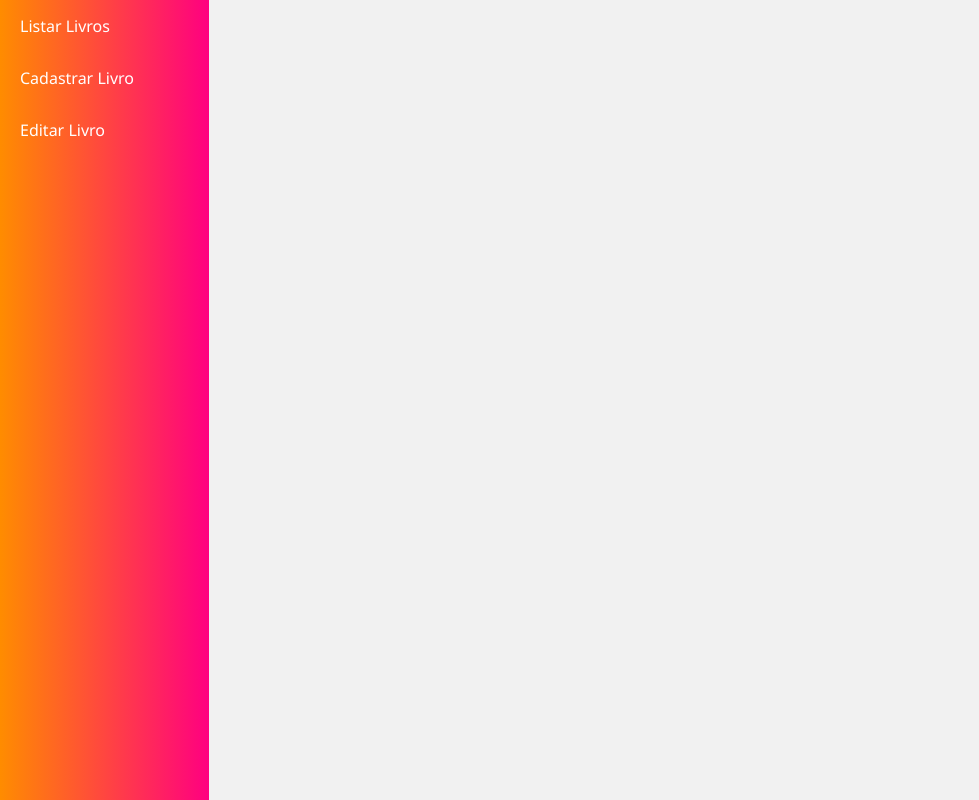
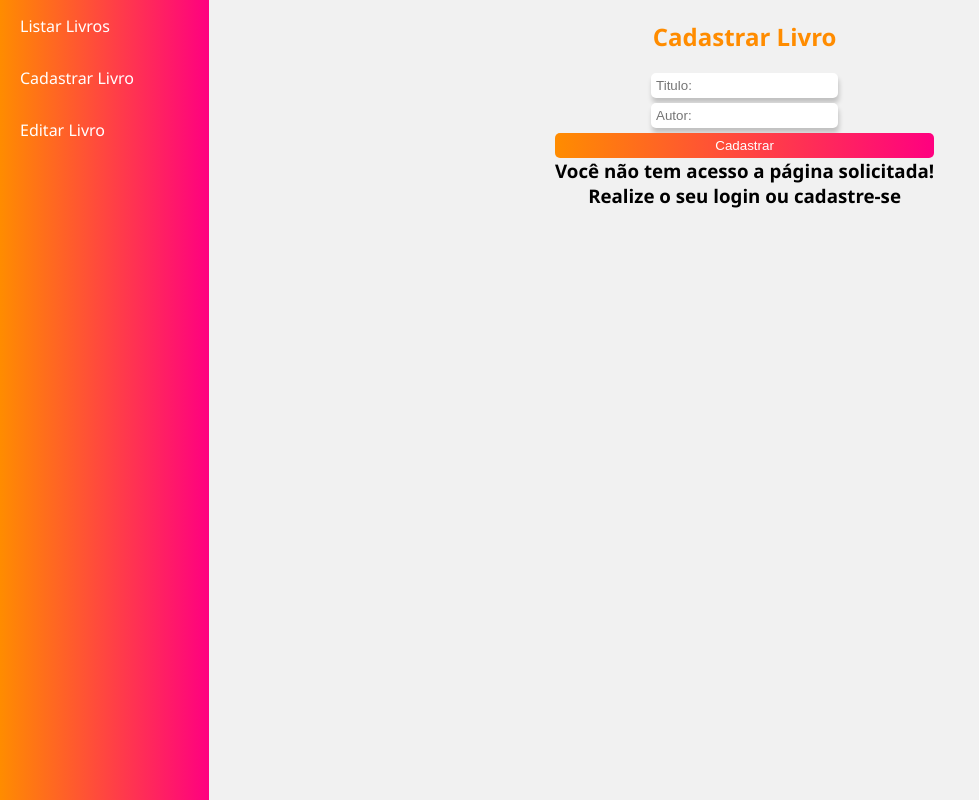
Before and after one commit to johnnykava/ProvaPHP_16-06, a PHP site: page /livro/novo_item.php?codigo=1 in a window 1280 px wide. Shown: the part 144-944 px from the top of the page, without its empty margins (0-979 px from the left). Run offline with PHP 8.4, Linux system fonts and the light colour scheme; the visitor is signed in with stand-in values (Sample User, id 1).

Commit message:
adicionando logica de cadastro de livro. E refatorando o codigo total

```diff
--- a/cadastrar.php
+++ b/cadastrar.php
@@ -66,5 +66,5 @@
     $_SESSION['usuario'] = $usuario;
     $_SESSION['email'] = $email;
 
-    header('location:dashboard.php');
+    header('location:livro/dashboard.php');
 ?>
--- a/cadastro.php
+++ b/cadastro.php
@@ -23,7 +23,7 @@
                 validar_codigo();
 
                 if(!empty($_SESSION)){
-                    header('location:dashboard.php');
+                    header('location:livro/dashboard.php');
                     exit();
                 }
             ?>
--- a/css/style.css
+++ b/css/style.css
@@ -141,16 +141,37 @@ nav{
 }
 
 .container-main{
-    width: 90%;
-    margin: 0 auto;
+    width: 100%;
+    display: flex;
+    justify-content: center;
+    align-items: center;
 }
 
-.section-lista-itens{
+.section-livros{
     text-align: center;
 }
 
-.section-lista-itens h1{
+.section-livros h1{
     color: #ff8c00;
     margin: 20px 0;
 }
+
+.section-livros input{
+    padding: 5px;
+    margin-bottom: 5px;
+
+    border: none;
+    border-radius: 5px;
+    box-shadow: 1px 5px 5px rgba(1, 1, 1, 0.2);
+}
+
+.section-livros button{
+    width: 100%;
+    padding: 5px;
+    border: none;
+    border-radius: 5px;
+    color: white;
+    background: linear-gradient(90deg, #ff8c00, #ff0080);
+    cursor: pointer;
+}
 /*==================================*/
--- a/function.php
+++ b/function.php
@@ -12,6 +12,11 @@
         return empty($_POST['usuario_cadastro']) ||
                empty($_POST['senha_cadastro']) ||
                empty($_POST['email_cadastro']);
+    }
+
+    function form_em_branco_item(){
+        return empty($_POST['nome']) ||
+               empty($_POST['autor']);
     }
 
     function validar_codigo(){
@@ -37,7 +42,7 @@
                 break;
 
             case 4:
-                $msg = "<h3>Ocorreu um erro ao se cadastrar. Por favor, contate
+                $msg = "<h3>Ocorreu um erro ao cadastrar. Por favor, contate
                         o suporte, ou tente novamente mais tarde</h3>";
                 break;
 
@@ -58,6 +63,10 @@
                         Acione o suporte ou tente novamente mais tarde</h3>";
                 break;
 
+            case 9:
+                $msg = "<h3>Cadastrado com Sucesso!</h3>";
+                break;
+
             default:
                 $msg = "";
                 break;
--- a/index.php
+++ b/index.php
@@ -17,7 +17,7 @@
                 validar_codigo();
 
                 if(!empty($_SESSION)){
-                    header('location:dashboard.php');
+                    header('location:livro/dashboard.php');
                     exit();
                 }
             ?>
--- a/itens.php
+++ b/livro/listar_itens.php
@@ -1,6 +1,8 @@
 <?php
+    require_once '../includes/conexao.php';
+    require_once '../lock.php';
+
     function listar_itens(){
-        require_once 'includes/conexao.php';
 
         $conn = conectar_banco();
 
@@ -14,7 +16,7 @@
         $linhas = mysqli_affected_rows($conn);
 
         if($linhas < 0){
-            header('location:dashboard.php?codigo=8');
+            header('location:/livro/dashboard.php?codigo=8');
             exit();
         }
 
--- a/novo_item.php
+++ b/livro/novo_item.php
@@ -1,10 +1,10 @@
-<?php require_once 'lock.php';?>
+<?php require_once '../lock.php';?>
 <!DOCTYPE html>
 <html lang="pt-br">
 <head>
     <meta charset="UTF-8">
     <meta name="viewport" content="width=device-width, initial-scale=1.0">
-    <link rel="stylesheet" href="css/style.css">
+    <link rel="stylesheet" href="../css/style.css">
     <title>Devteca | Dashboard</title>
 </head>
 <body class="dashboard">
@@ -33,8 +33,19 @@
         </nav>
         <div class="container-conteudo">
             <div class="container-main">
-                <section>
+                <section class="section-livros">
+                    <h1>Cadastrar Livro</h1>
+                    <form action="cadastrar_item.php" method="post">
+                        <input type="text" id="nome" name="nome" placeholder="Titulo:"><br>
+                        <input type="text" id="autor" name="autor"placeholder="Autor:"><br>
+                        <button type="submit">Cadastrar</button>
+                    </form>
 
+                    <?php
+                        require_once '../function.php';
+
+                        validar_codigo();
+                    ?>
                 </section>
             </div>
         </div>
--- a/lock.php
+++ b/lock.php
@@ -3,7 +3,7 @@
        !isset($_SESSION['usuario']) ||
        !isset($_SESSION['senha'])
     ){
-        header('location:index.php?codigo=1');
+        header('location:/index.php?codigo=1');
         exit;
     }
 ?>
--- a/validar.php
+++ b/validar.php
@@ -59,5 +59,5 @@
     $_SESSION['email'] = $email;
     $_SESSION['senha'] = $senha;
 
-    header('location:dashboard.php');
+    header('location:livro/dashboard.php');
 ?>
```
Also changed, not shown: livro/cadastrar_item.php (added, +43 -0 lines), livro/dashboard.php (renamed from dashboard.php, +5 -5 lines), livro/editar_item.php (added).
